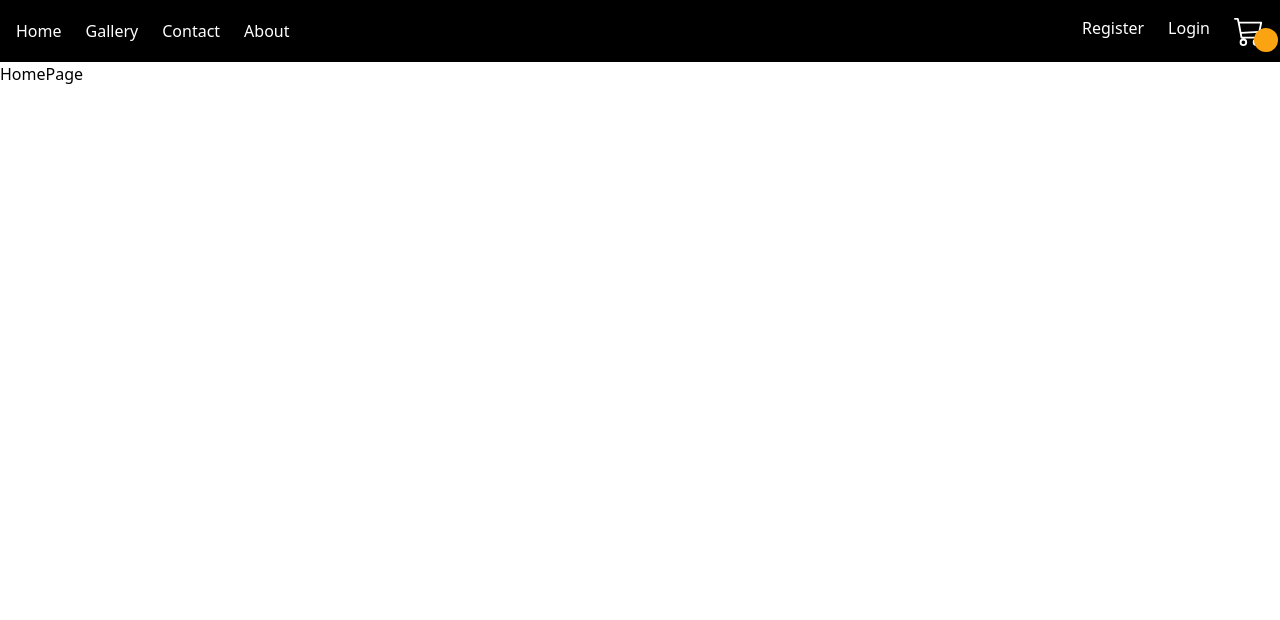
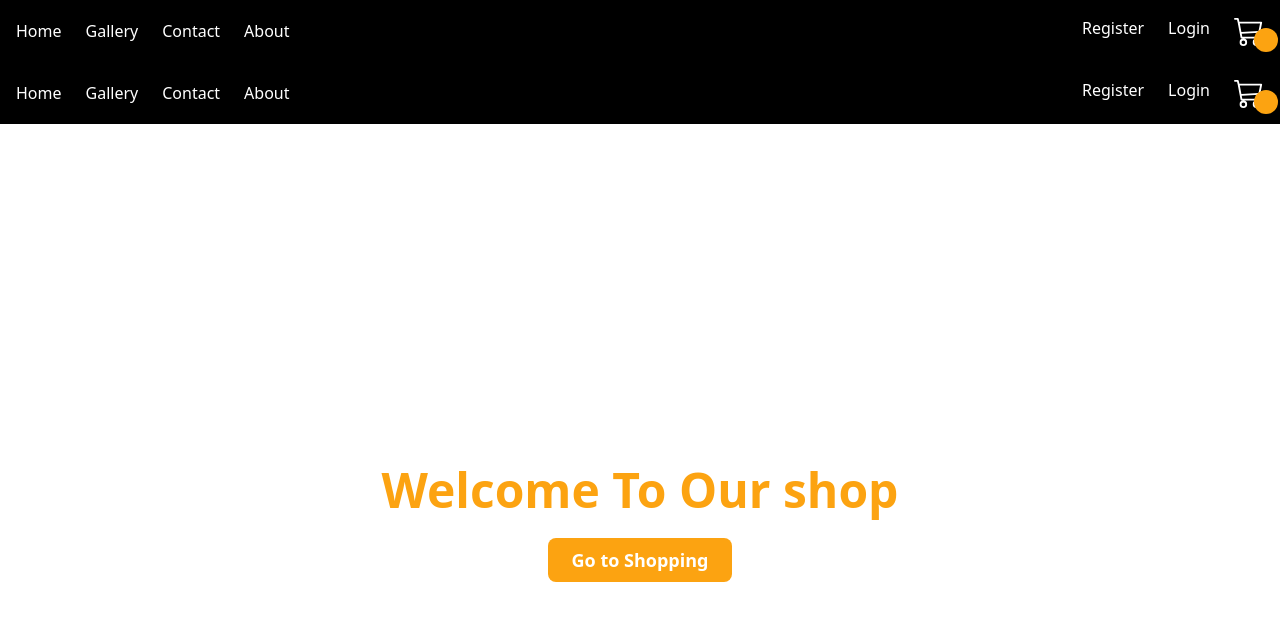
Before and after one commit to Ghada-Emad1/ITI-Ecommerce-Project, a React (Vite) app: page / in a window 1280 px wide. Shown: the top 620 px of the page. Built offline with nearby package versions, Linux system fonts and the light colour scheme.

Commit message:
finish Home page

```diff
--- a/src/pages/Home.jsx
+++ b/src/pages/Home.jsx
@@ -1,7 +1,28 @@
-export const Home=()=>{
-    return(
-        <div>
-            HomePage
+import { Link } from "react-router-dom";
+import { Footer } from "../components/Footer";
+import { Navbar } from "../components/Navbar";
+export const Home = () => {
+  return (
+    <div>
+      <div className="relative">
+        <Navbar/>
+        <div className="bg-backgroundImage bg-no-repeat h-[100vh] bg-center bg-cover flex items-center justify-center flex-col  gap-6">
+          <h2 className="font-bold text-5xl text-orange">Welcome To Our shop</h2>
+          <Link to="gallery"className="px-6 py-2 text-white bg-orange font-semibold rounded-lg text-lg">Go to Shopping</Link>
         </div>
-    )
-}
+      </div>
+      <Footer/>
+    </div>
+  );
+};
+// background-repeat: no-repeat;
+// height: 100vh;
+// background-repeat: no-repeat;
+// background-position: center;
+// background-size: cover;
+// display: flex;
+// flex-direction: column;
+// justify-content: center;
+// align-items: center;
+// color: white;
+// font-family:Georgia, 'Times New Roman', Times, serif;
```
